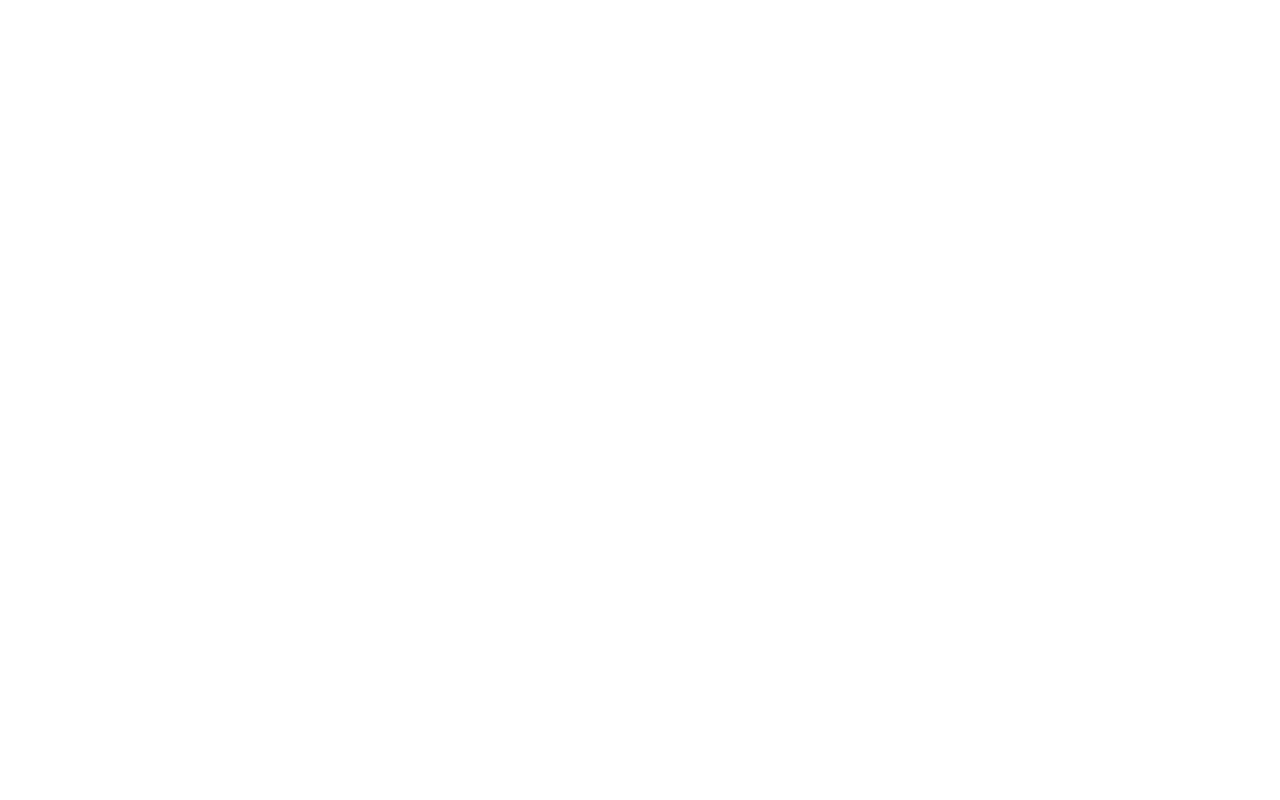
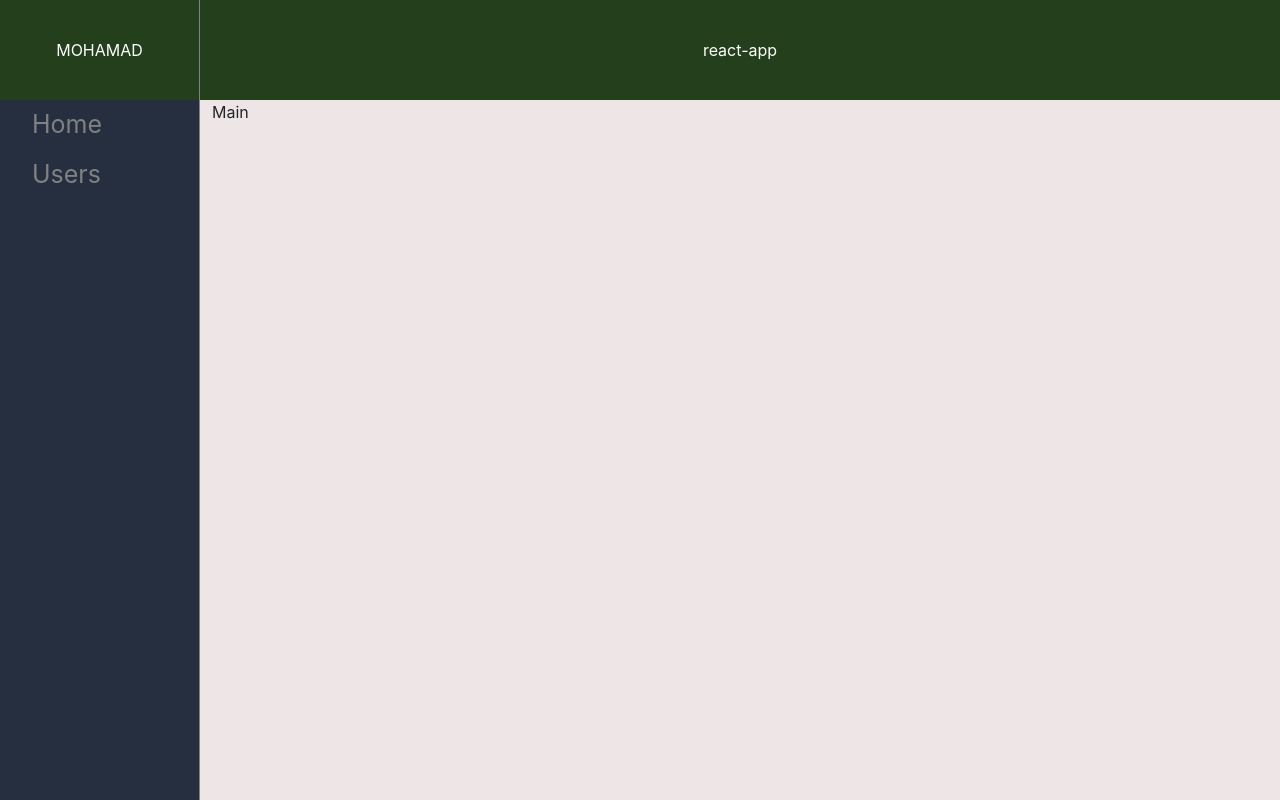
Before and after one commit to mohamadalsalty/react-app, a React app: page / in a window 1280 px wide. Built offline with nearby package versions, Linux system fonts and the light colour scheme.

Commit message:
sidebard added fix #1

```diff
--- a/public/index.html
+++ b/public/index.html
@@ -2,42 +2,16 @@
 <html lang="en">
   <head>
     <meta charset="utf-8" />
-    <link rel="icon" href="%PUBLIC_URL%/favicon.ico" />
     <meta name="viewport" content="width=device-width, initial-scale=1" />
     <meta name="theme-color" content="#000000" />
-    <meta
-      name="description"
-      content="Web site created using create-react-app"
-    />
-    <link rel="apple-touch-icon" href="%PUBLIC_URL%/logo192.png" />
-    <!--
-      manifest.json provides metadata used when your web app is installed on a
-      user's mobile device or desktop. See https://developers.google.com/web/fundamentals/web-app-manifest/
-    -->
-    <link rel="manifest" href="%PUBLIC_URL%/manifest.json" />
-    <!--
-      Notice the use of %PUBLIC_URL% in the tags above.
-      It will be replaced with the URL of the `public` folder during the build.
-      Only files inside the `public` folder can be referenced from the HTML.
+    <meta name="description"content="Web site created using create-react-app"/>
+    <link rel="stylesheet" href="https://cdn.jsdelivr.net/npm/bootstrap@5.0.1/dist/css/bootstrap.min.css">
+    <title>react-app</title>
 
-      Unlike "/favicon.ico" or "favicon.ico", "%PUBLIC_URL%/favicon.ico" will
-      work correctly both with client-side routing and a non-root public URL.
-      Learn how to configure a non-root public URL by running `npm run build`.
-    -->
-    <title>React App</title>
   </head>
   <body>
-    <noscript>You need to enable JavaScript to run this app.</noscript>
+    <div style="background-color:rgb(35, 63, 27);color:white;line-height:100px;text-align: center;">react-app</div>
     <div id="root"></div>
-    <!--
-      This HTML file is a template.
-      If you open it directly in the browser, you will see an empty page.
 
-      You can add webfonts, meta tags, or analytics to this file.
-      The build step will place the bundled scripts into the <body> tag.
-
-      To begin the development, run `npm start` or `yarn start`.
-      To create a production bundle, use `npm run build` or `yarn build`.
-    -->
   </body>
 </html>
--- a/src/Home.js
+++ b/src/Home.js
@@ -1,11 +1,19 @@
-
+import Main from './Main.js'
 
 function Home() {
   return (
-    <div className="App">
-      <header>
+    <div>
+      <div className="sidenav d-none d-sm-block">
+        <div className="firstItem">
+          MOHAMAD
+        </div>
+        <a href="#">Home</a>
+        <a href="#">Users</a>
+      </div>
 
-      </header>
+      <Main />
+
+
     </div>
   );
 }
--- /dev/null
+++ b/src/Main.js
@@ -0,0 +1,13 @@
+
+
+
+
+function Main() {
+    return(
+        <div className="main container">
+            Main
+        </div>
+    );
+}
+
+export default Main
--- a/src/index.css
+++ b/src/index.css
@@ -1,13 +1,50 @@
+
 body {
-  margin: 0;
   font-family: -apple-system, BlinkMacSystemFont, 'Segoe UI', 'Roboto', 'Oxygen',
     'Ubuntu', 'Cantarell', 'Fira Sans', 'Droid Sans', 'Helvetica Neue',
     sans-serif;
   -webkit-font-smoothing: antialiased;
   -moz-osx-font-smoothing: grayscale;
+  background-color:rgb(238, 230, 230);
+  margin-left: 200px;
 }
 
 code {
   font-family: source-code-pro, Menlo, Monaco, Consolas, 'Courier New',
     monospace;
 }
+
+
+.sidenav {
+  height: 100%;
+  width: 200px;
+  position: fixed;
+  z-index: 1;
+  top: 0;
+  left: 0;
+  background-color: #252f3f;
+  overflow-x: hidden;
+  border-right:solid #818181 0.5px;
+}
+
+.sidenav a {
+  padding: 6px 6px 6px 32px;
+  text-decoration: none;
+  font-size: 25px;
+  color: #818181;
+  display: block;
+}
+
+.sidenav a:hover {
+  color: #f1f1f1;
+}
+
+
+@media screen and (max-height: 450px) {
+  .sidenav {padding-top: 15px;}
+  .sidenav a {font-size: 18px;}
+}
+
+.firstItem{
+  background-color:rgb(35, 63, 27);color:white;line-height:100px;text-align: center;
+}
```
Also changed, not shown: public/favicon.ico (deleted), public/logo192.png (deleted), public/logo512.png (deleted), public/manifest.json (deleted).
